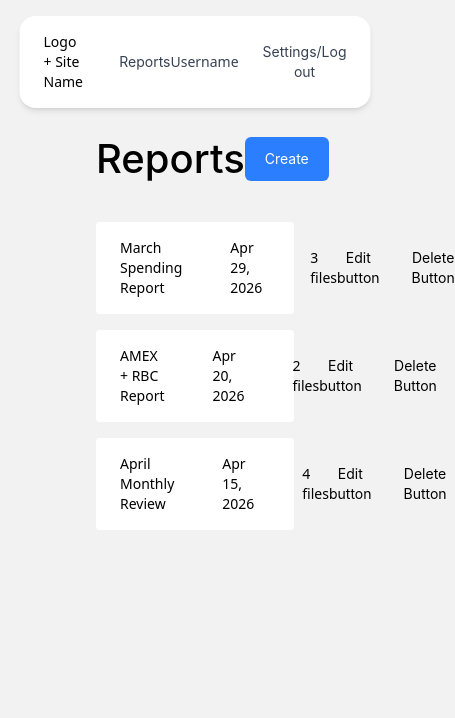
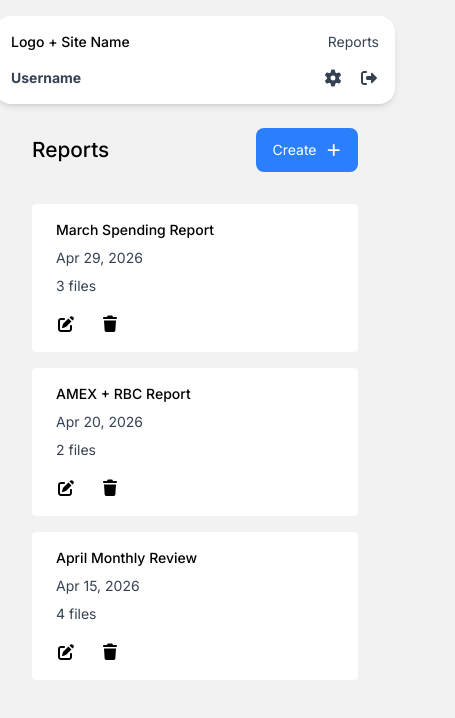
Before and after one commit to bahees1/banking-insights-frontend, a Next.js app in the folder banking-insights-frontend/: page /reports in a window 390 px wide. Shown: the top 718 px of the page, 455 px wide, since content can reach past the window. Built offline with nearby package versions, Linux system fonts and the light colour scheme.

Commit message:
made navbar and report card components responsive, added fontawesome icons

```diff
--- a/banking-insights-frontend/package.json
+++ b/banking-insights-frontend/package.json
@@ -8,6 +8,9 @@
     "start": "next start"
   },
   "dependencies": {
+    "@fortawesome/fontawesome-svg-core": "^7.2.0",
+    "@fortawesome/free-solid-svg-icons": "^7.2.0",
+    "@fortawesome/react-fontawesome": "^3.3.1",
     "next": "16.2.6",
     "react": "19.2.4",
     "react-dom": "19.2.4"
--- a/banking-insights-frontend/src/components/Navbar.tsx
+++ b/banking-insights-frontend/src/components/Navbar.tsx
@@ -1,27 +1,31 @@
+import { FontAwesomeIcon } from "@fortawesome/react-fontawesome";
+import { faGear, faSignOutAlt } from "@fortawesome/free-solid-svg-icons";
+
 export default function Navbar() {
     return (
-        <nav className="fixed top-4 left-1/2 -translate-x-1/2 w-[90%] bg-white shadow-md rounded-2xl px-6 py-4">
-            <div className="flex items-center justify-between">
+        <nav className="min-w-[400px] fixed top-4 left-1/2 z-50 w-[90%] -translate-x-1/2 rounded-2xl bg-white px-4 py-4 shadow-md md:px-6">
+            <div className="flex flex-col gap-4 md:flex-row md:items-center md:justify-between">
 
                 {/* Left Side */}
-                <div className="flex items-center gap-8">
+                <div className="flex items-center justify-between gap-4 md:justify-start md:gap-8">
                     <div className="text-sm font-medium">
                         Logo + Site Name
                     </div>
 
-                    <button className="text-sm text-gray-700 hover:text-black transition-colors">
+                    <button className="text-sm text-gray-700 transition-colors hover:text-black">
                         Reports
                     </button>
                 </div>
 
                 {/* Right Side */}
-                <div className="flex items-center gap-6">
-                    <div className="text-sm text-gray-700">
+                <div className="flex items-center justify-between gap-4 md:justify-start md:gap-6">
+                    <div className="text-sm font-bold text-gray-700">
                         Username
                     </div>
 
-                    <button className="text-sm text-gray-700 hover:text-black transition-colors">
-                        Settings/Log out
+                    <button className="flex items-center gap-4 text-md text-gray-700 transition-colors hover:text-black">
+                        <FontAwesomeIcon icon={faGear} />
+                        <FontAwesomeIcon icon={faSignOutAlt} />
                     </button>
                 </div>
 
--- a/banking-insights-frontend/src/components/ReportCard.tsx
+++ b/banking-insights-frontend/src/components/ReportCard.tsx
@@ -1,3 +1,6 @@
+import { FontAwesomeIcon } from "@fortawesome/react-fontawesome";
+import { faEdit, faTrash } from "@fortawesome/free-solid-svg-icons";
+
 type ReportCardProps = {
     reportName: string;
     dateCreated: string;
@@ -10,28 +13,28 @@ export default function ReportCard({
     fileCount,
 }: ReportCardProps) {
     return (
-        <div className="flex items-center justify-between bg-white px-6 py-4 rounded-sm">
-            <div className="flex items-center gap-12">
-                <p className="text-sm text-black">
+        <div className="min-w-[320px] flex flex-col gap-4 bg-white px-6 py-4 rounded-sm md:flex-row md:items-center md:justify-between">
+            <div className="flex flex-col gap-2 md:flex-row md:items-center md:gap-12">
+                <p className="text-sm text-black font-medium">
                     {reportName}
                 </p>
 
-                <p className="text-sm text-black">
+                <p className="text-sm text-gray-700">
                     {dateCreated}
                 </p>
 
-                <p className="text-sm text-black">
+                <p className="text-sm text-gray-700">
                     {fileCount} files
                 </p>
             </div>
 
-            <div className="flex items-center gap-8">
-                <button className="text-sm text-black">
-                    Edit button
+            <div className="flex items-center gap-6">
+                <button className="text-md text-black hover:text-gray-600 transition-colors">
+                    <FontAwesomeIcon icon={faEdit} />
                 </button>
 
-                <button className="text-sm text-black">
-                    Delete Button
+                <button className="text-md text-black hover:text-red-600 transition-colors">
+                    <FontAwesomeIcon icon={faTrash} />
                 </button>
             </div>
         </div>
--- a/banking-insights-frontend/src/pages/_app.tsx
+++ b/banking-insights-frontend/src/pages/_app.tsx
@@ -1,12 +1,15 @@
 import Navbar from "@/components/Navbar";
 import "@/styles/globals.css";
 import type { AppProps } from "next/app";
+import { Inter } from "next/font/google";
+
+const inter = Inter({ subsets: ["latin"] });
 
 export default function App({ Component, pageProps }: AppProps) {
   return (
-    <>
+    <main className={inter.className}>
       <Navbar />
       <Component {...pageProps} />
-    </>
+    </main>
   );
 }
--- a/banking-insights-frontend/src/pages/reports/index.tsx
+++ b/banking-insights-frontend/src/pages/reports/index.tsx
@@ -1,4 +1,7 @@
 import ReportCard from "@/components/ReportCard";
+import { FontAwesomeIcon } from "@fortawesome/react-fontawesome";
+import { faPlus } from "@fortawesome/free-solid-svg-icons";
+
 
 const reports = [
     {
@@ -21,14 +24,16 @@ const reports = [
 export default function ReportsPage() {
     return (
         <main className="min-h-screen">
-            <section className="px-24 pt-32">
+            <section className="px-8 md:px-18 lg:md-24 pt-32">
                 <div className="flex items-center justify-between pb-8">
-                    <h1 className="text-lg font-medium text-black">
+                    <h4 className="text-sm font-medium text-black">
                         Reports
-                    </h1>
+                    </h4>
 
-                    <button className="bg-blue-500 text-white text-sm px-5 py-3 rounded-md">
+                    <button className="flex items-center gap-2 bg-blue-500 text-white text-sm px-4 py-3 rounded-lg">
                         Create
+                        <FontAwesomeIcon icon={faPlus} />
+
                     </button>
                 </div>
 
```
Also changed, not shown: 1 other file (tests, documents, lock files or other folders).
